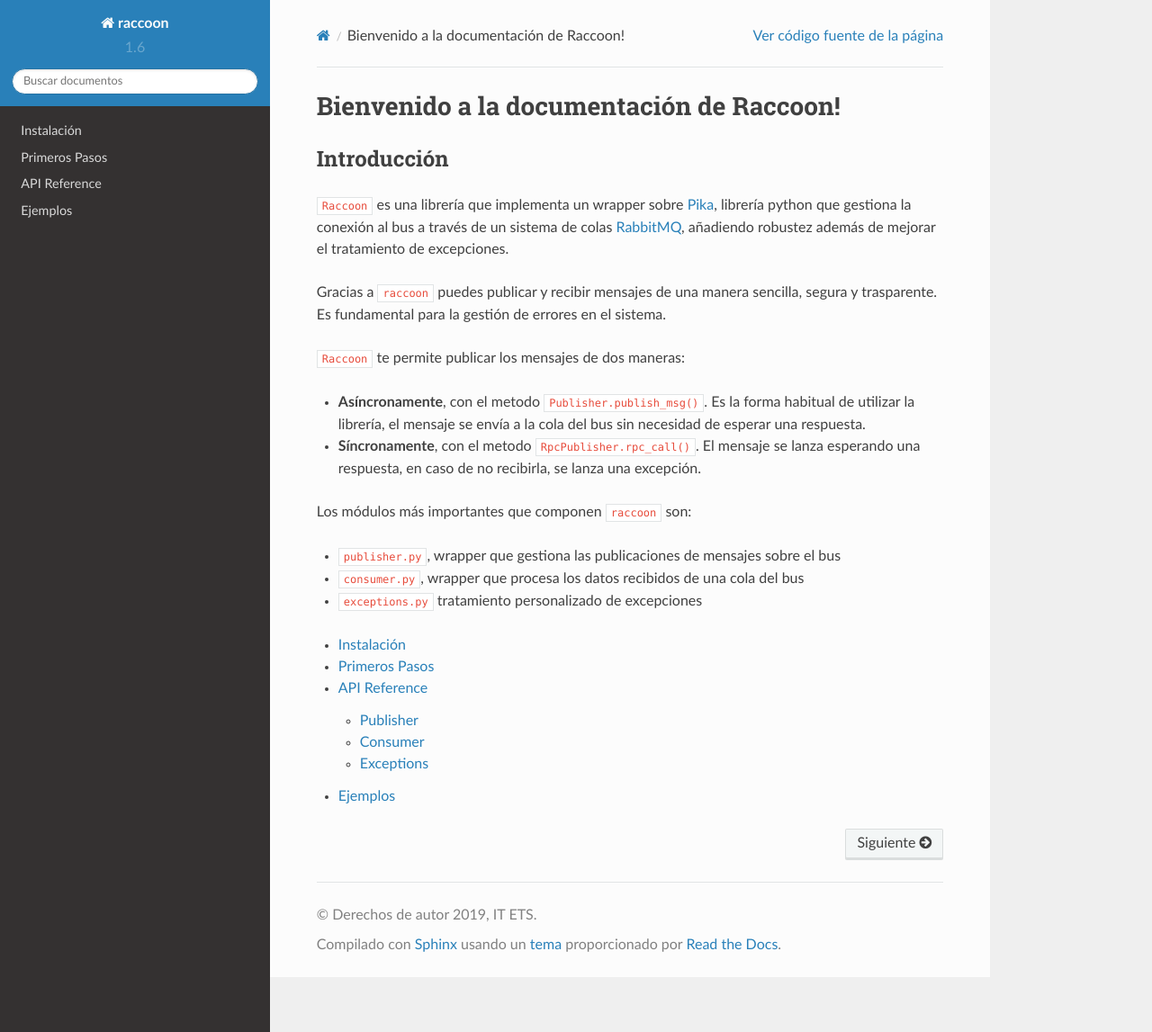
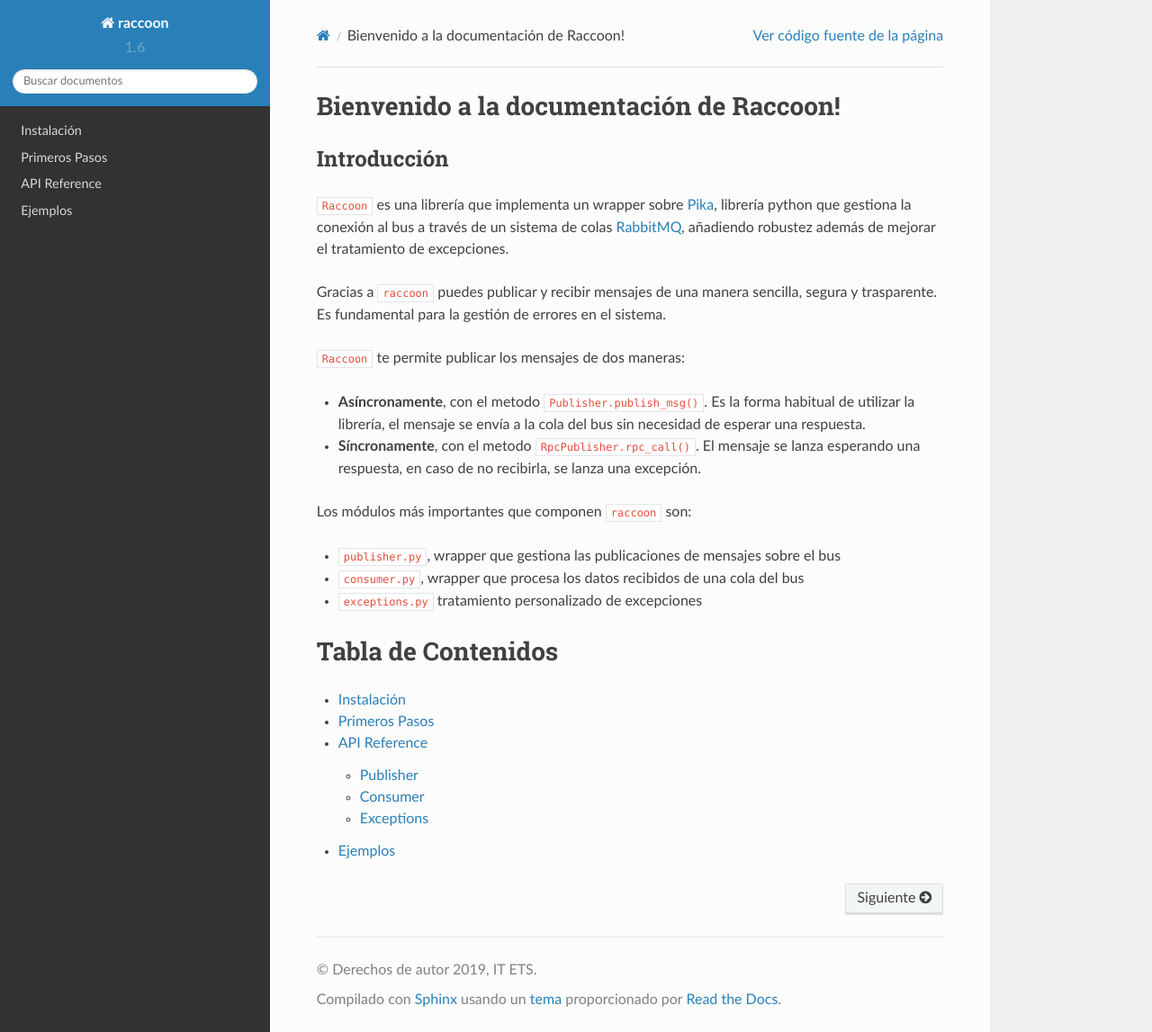
Before and after one commit to etsfactory/raccoon, a Sphinx documentation site: the page built from docs/source/index.rst, in a window 1280 px wide and 1147 px high. Shown: the whole window at 90% size. Built offline with Sphinx 7.4.7 and the Read the Docs theme 2.0.0, drawn with Linux system fonts in a browser that asks for light colours.

Commit message:
[ADD] Doc updated

```diff
--- a/docs/source/index.rst
+++ b/docs/source/index.rst
@@ -31,6 +31,10 @@ Los módulos más importantes que componen ``raccoon`` son:
 - ``consumer.py``, wrapper que procesa los datos recibidos de una cola del bus
 - ``exceptions.py`` tratamiento personalizado de excepciones
 
+
+Tabla de Contenidos
+================
+
 .. toctree::
    :maxdepth: 2
 
```
